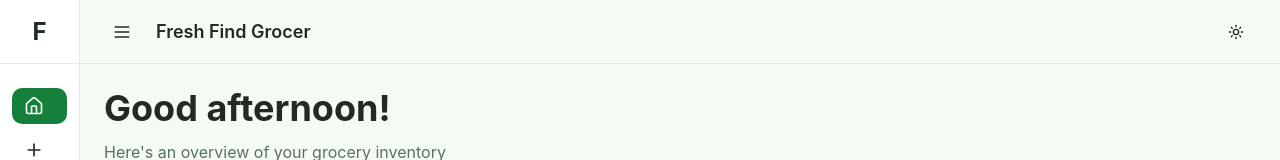
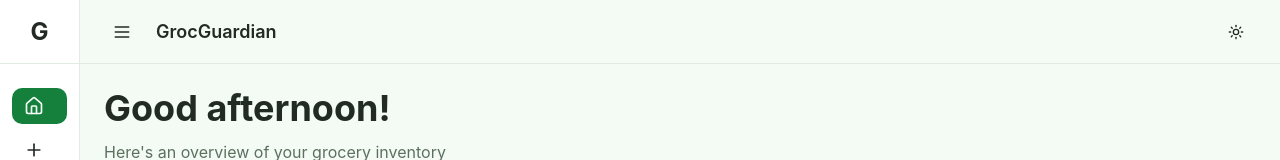
Before and after one commit to Ayushchoudhary0/GrocGuardian, a React (Vite) app: page / in a window 1280 px wide. Both pictures are taken after a click on the button "Toggle sidebar". Shown: the top 160 px of the page. Built offline with nearby package versions, Linux system fonts and the light colour scheme.

Commit message:
Rename app to GrocGuardian
Update app name in relevant files.

```diff
--- a/index.html
+++ b/index.html
@@ -1,14 +1,15 @@
+
 <!DOCTYPE html>
 <html lang="en">
   <head>
     <meta charset="UTF-8" />
     <meta name="viewport" content="width=device-width, initial-scale=1.0" />
-    <title>fresh-find-grocer</title>
-    <meta name="description" content="Lovable Generated Project" />
+    <title>GrocGuardian</title>
+    <meta name="description" content="Grocery expiry notification application" />
     <meta name="author" content="Lovable" />
 
-    <meta property="og:title" content="fresh-find-grocer" />
-    <meta property="og:description" content="Lovable Generated Project" />
+    <meta property="og:title" content="GrocGuardian" />
+    <meta property="og:description" content="Grocery expiry notification application" />
     <meta property="og:type" content="website" />
     <meta property="og:image" content="https://lovable.dev/opengraph-image-p98pqg.png" />
 
--- a/src/App.tsx
+++ b/src/App.tsx
@@ -22,7 +22,7 @@ const App = () => {
   return (
     <BrowserRouter>
       <QueryClientProvider client={queryClient}>
-        <ThemeProvider defaultTheme="light" storageKey="fresh-find-grocer-theme">
+        <ThemeProvider defaultTheme="light" storageKey="groc-guardian-theme">
           <TooltipProvider>
             <Toaster />
             <Sonner />
--- a/src/components/Layout.tsx
+++ b/src/components/Layout.tsx
@@ -21,7 +21,7 @@ const Layout = () => {
             >
               <Menu size={20} />
             </button>
-            <h1 className="font-semibold text-lg">Fresh Find Grocer</h1>
+            <h1 className="font-semibold text-lg">GrocGuardian</h1>
           </div>
           <div>
             <ThemeToggle />
--- a/src/components/Sidebar.tsx
+++ b/src/components/Sidebar.tsx
@@ -16,9 +16,9 @@ const Sidebar = ({ isOpen, setIsOpen }: SidebarProps) => {
     >
       <div className="p-4 flex justify-center items-center h-16 border-b">
         {isOpen ? (
-          <h1 className="font-bold text-xl">FreshFind</h1>
+          <h1 className="font-bold text-xl">GrocGuardian</h1>
         ) : (
-          <span className="font-bold text-2xl">F</span>
+          <span className="font-bold text-2xl">G</span>
         )}
       </div>
 
```
